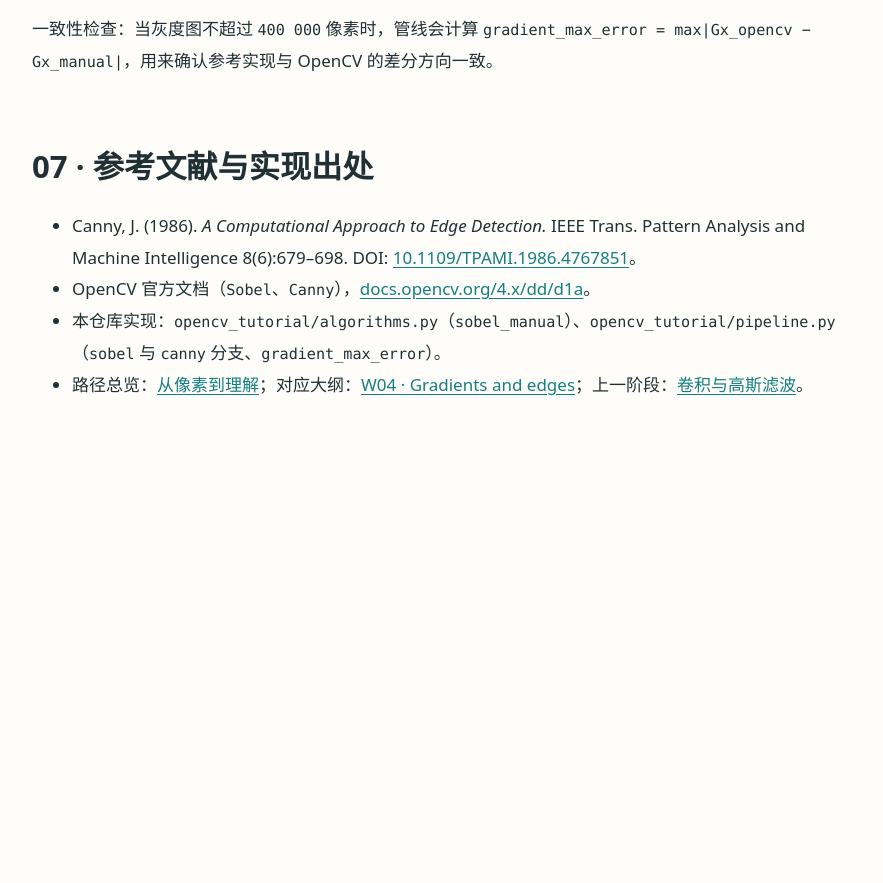
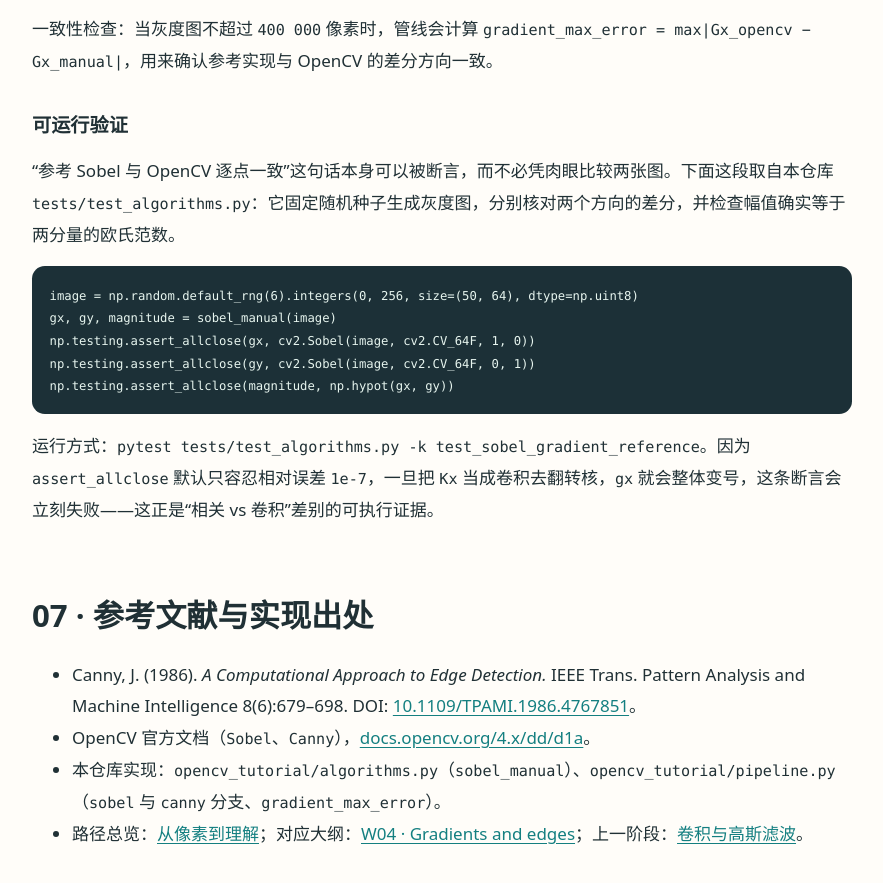
Before and after one commit to 1998x-stack/opencv-tutorial, a plain HTML site: page articles/gradients.html in a window 1280 px wide. Shown: the part 4082-4965 px from the top of the page, without its empty margins (335-1218 px from the left). Before the commit the page ends 4628 px from the top, so only its background shows below. Drawn offline with Linux system fonts and the light colour scheme.

Commit message:
docs(opencv-tutorial): add an executable Sobel parity check to the gradients article

```diff
--- a/articles/gradients.html
+++ b/articles/gradients.html
@@ -181,6 +181,14 @@ ul.plain{padding-left:1.2rem}ul.plain li{margin:.45rem 0}
 <h3>失败模式</h3>
 <p>一是<strong>噪声未压住</strong>：如果直接把原始灰度送进求导，平坦区会出现大量孤立的高幅值点，Canny 的滞后连接会把它们串成假边缘。二是<strong>对比度过低</strong>：幅值整体很小，线性拉伸 <code>255 / max|G|</code> 会把噪声也一起放大；此时应该先改善成像或做直方图均衡，而不是继续调阈值。三是<strong>方向约定</strong>：非极大抑制依赖 <code>θ</code> 的量化，文档与实现若对角度定义不一致，会得到偏移一个像素的细边缘。</p>
 <p>一致性检查：当灰度图不超过 <code>400 000</code> 像素时，管线会计算 <code>gradient_max_error = max|Gx_opencv − Gx_manual|</code>，用来确认参考实现与 OpenCV 的差分方向一致。</p>
+<h3>可运行验证</h3>
+<p>“参考 Sobel 与 OpenCV 逐点一致”这句话本身可以被断言，而不必凭肉眼比较两张图。下面这段取自本仓库 <code>tests/test_algorithms.py</code>：它固定随机种子生成灰度图，分别核对两个方向的差分，并检查幅值确实等于两分量的欧氏范数。</p>
+<pre><code>image = np.random.default_rng(6).integers(0, 256, size=(50, 64), dtype=np.uint8)
+gx, gy, magnitude = sobel_manual(image)
+np.testing.assert_allclose(gx, cv2.Sobel(image, cv2.CV_64F, 1, 0))
+np.testing.assert_allclose(gy, cv2.Sobel(image, cv2.CV_64F, 0, 1))
+np.testing.assert_allclose(magnitude, np.hypot(gx, gy))</code></pre>
+<p>运行方式：<code>pytest tests/test_algorithms.py -k test_sobel_gradient_reference</code>。因为 <code>assert_allclose</code> 默认只容忍相对误差 <code>1e-7</code>，一旦把 <code>Kx</code> 当成卷积去翻转核，<code>gx</code> 就会整体变号，这条断言会立刻失败——这正是“相关 vs 卷积”差别的可执行证据。</p>
 </section>
 
 <section id="references" aria-labelledby="ref-h">
```
